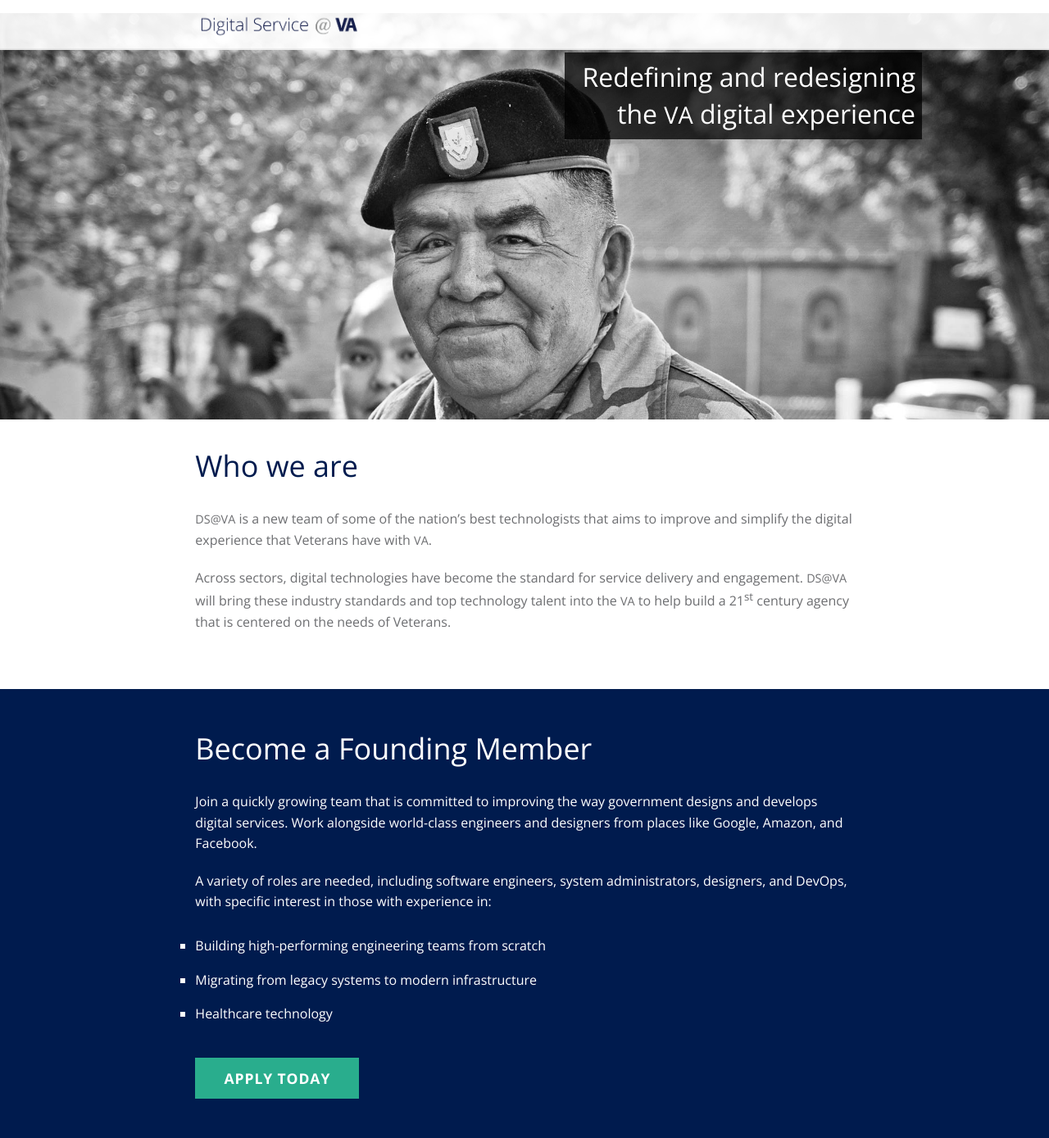
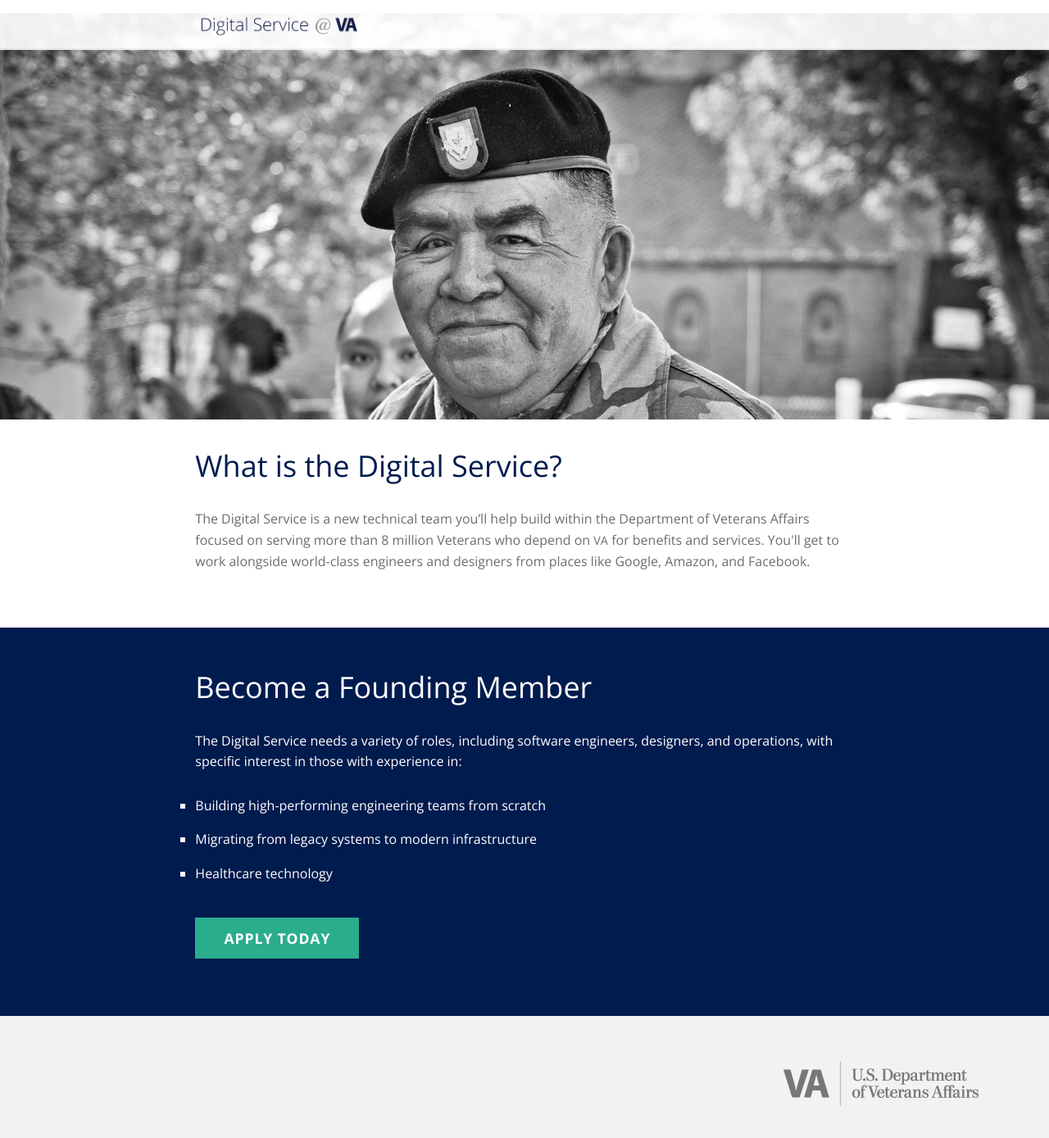
Before and after one commit to department-of-veterans-affairs/dsva, a Jekyll site: the page built from index.html, in a window 1280 px wide and 1400 px high. Shown: the top 1389 px of the window at 82% size. Built offline with Jekyll 4.4.1, drawn with Linux system fonts in a browser that asks for light colours; Markdown is read by kramdown in place of the engine named in the settings; the list of posts is cut into pages by our own code.

Commit message:
Updated copy from index file
Moved to home.html template

```diff
--- a/_includes/header.html
+++ b/_includes/header.html
@@ -4,26 +4,27 @@
 <!--[if IE 8]>    <html class="no-js lt-ie9" lang="en"> <![endif]-->
 <!--[if gt IE 8]><!--> <html class="no-js" lang="en"> <!--<![endif]-->
 <head>
-  <meta http-equiv="X-UA-Compatible" content="IE=edge,chrome=1">
   <meta name="viewport" content="width=device-width,initial-scale=1.0,minimum-scale=1.0" />
   <meta charset="utf-8">
-  <title>DS@VA</title>
+  <title>Digital Service</title>
 
   <meta name="HandheldFriendly" content="True">
   <meta name="MobileOptimized" content="320">
+
+  <meta http-equiv="X-UA-Compatible" content="IE=edge,chrome=1">
   <meta name="viewport" content="width=device-width">
   <meta content='website' property='og:type'>
   <meta content='{{ site.url }}' property='og:url'>
-  <meta content='{{ site.url }}/images/design/banner.jpg' property='og:image'>
+  <meta content='{{ site.url }}/images/design/icons/apple-icon-touch-72-precomposed.png' property='og:image'>
   <meta content='VA Digital Service' property='og:title'>
-  <meta content='Redefining and redesigning the VA digital experience' property='og:description'>
-  <meta name="apple-mobile-web-app-title" content="DS@VA">
-  <meta name="application-name" content="DS@VA">
+  <meta content='Redefining the way VA servce veterans' property='og:description'>
+  <meta name="apple-mobile-web-app-title" content="VADS">
+  <meta name="application-name" content="VADS">
 
   <link type="text/plain" rel="author" href="{{ site.url }}/humans.txt" />
   <link rel="alternate" type="application/rss+xml" title="{{ site.name }} RSS Feed" href="{{ site.url }}/feed/">
 
-  <link rel="shortcut icon" href="{{ site.url }}/images/design/icons/favicon.ico" type="image/x-icon">
+  <link rel="shortcut icon" href="{{ site.url }}/images/design/icons/favicon.png" type="image/x-icon">
   <link rel="apple-touch-icon" href="{{ site.url }}/images/design/icons/apple-icon-touch-57-precomposed.png">
   <link rel="apple-touch-icon" sizes="72x72" href="{{ site.url }}/images/design/icons/apple-icon-touch-72-precomposed.png">
   <link rel="apple-touch-icon" sizes="114x114" href="{{ site.url }}/images/design/icons/apple-icon-touch-114-precomposed.png">
@@ -64,7 +65,8 @@
       <div class="header normal">
         <div class="row">
           <div class="small-8 large-uncentered large-5 columns">
-            <h1 role="banner"><a href="{{ site.url }}"><abbr title="Digital Service">DS</abbr><abbr title="at the">@</abbr><abbr title="Department of Veterans Affairs">VA</abbr></a></h1>
+            <h1 role="banner"><a href="/">Digital Service at the <abbr title="Department of Veterans Affairs">VA</abbr></a></h1>
+
           </div>
         </div>
       </div><!--/header -->
--- a/_layouts/home.html
+++ b/_layouts/home.html
@@ -7,7 +7,7 @@
   <div class="banner-image blur"></div>
   <div class="row">
     <div class="small-12 columns">
-      <h2><span>Redefining and redesigning the <abbr title="Department of Veterans Affairs">VA</abbr> digital experience</span></h2>
+      &nbsp;
     </div>
   </div>
 </div>
@@ -16,11 +16,8 @@
   <div class="row">
     <div class="small-12 small-centered large-10 columns">
       <div class="wow fadeInDown" data-wow-delay=".4s">
-        <h2>Who we are</h2>
-
-        <p><abbr title="Digital Service">DS</abbr><abbr title="at the">@</abbr><abbr title="Department of Veterans Affairs">VA</abbr> is a new team of some of the nation&rsquo;s best technologists that aims to improve and simplify the digital experience that Veterans have with <abbr title="Department of Veterans Affairs">VA</abbr>.</p>
-
-        <p>Across sectors, digital technologies have become the standard for service delivery and engagement. <abbr title="Digital Service">DS</abbr><abbr title="at the">@</abbr><abbr title="Department of Veterans Affairs">VA</abbr> will bring these industry standards and top technology talent into the <abbr title="Department of Veterans Affairs">VA</abbr> to help build a 21<sup>st</sup> century agency that is centered on the needs of Veterans.</p>
+        <h2>What is the Digital Service?</h2>
+        <p>The Digital Service is a new technical team you&rsquo;ll help build within the Department of Veterans Affairs focused on serving more than 8 million Veterans who depend on <abbr title="Department of Veterans Affairs">VA</abbr> for benefits and services. You'll get to work alongside world-class engineers and designers from places like Google, Amazon, and Facebook.</p>
       </div>
     </div>
   </div>
@@ -31,18 +28,13 @@
     <div class="small-12 small-centered large-10 columns">
       <div class="wow fadeInDown" data-wow-delay=".4s">
         <h2>Become a Founding Member</h2>
-        <p>Join a quickly growing team that is committed to improving the way government designs and develops digital services. Work alongside world-class engineers and designers from places like Google, Amazon, and Facebook.</p>
-
-        <p>A variety of roles are needed, including software engineers, system administrators, designers, and DevOps, with specific interest in those with experience in:</p>
-
+        <p>The Digital Service needs a variety of roles, including software engineers, designers, and operations, with specific interest in those with experience in:</p>
         <ul>
           <li>Building high-performing engineering teams from scratch</li>
           <li>Migrating from legacy systems to modern infrastructure</li>
           <li>Healthcare technology</li>
         </ul>
-
         <a class="button" href="https://screendoor.dobt.co/usds-evaluation/become-a-founding-member-of-the-va-digital-service ">Apply today</a>
-
       </div>
     </div>
   </div>
```
Also changed, not shown: 8 other files.
